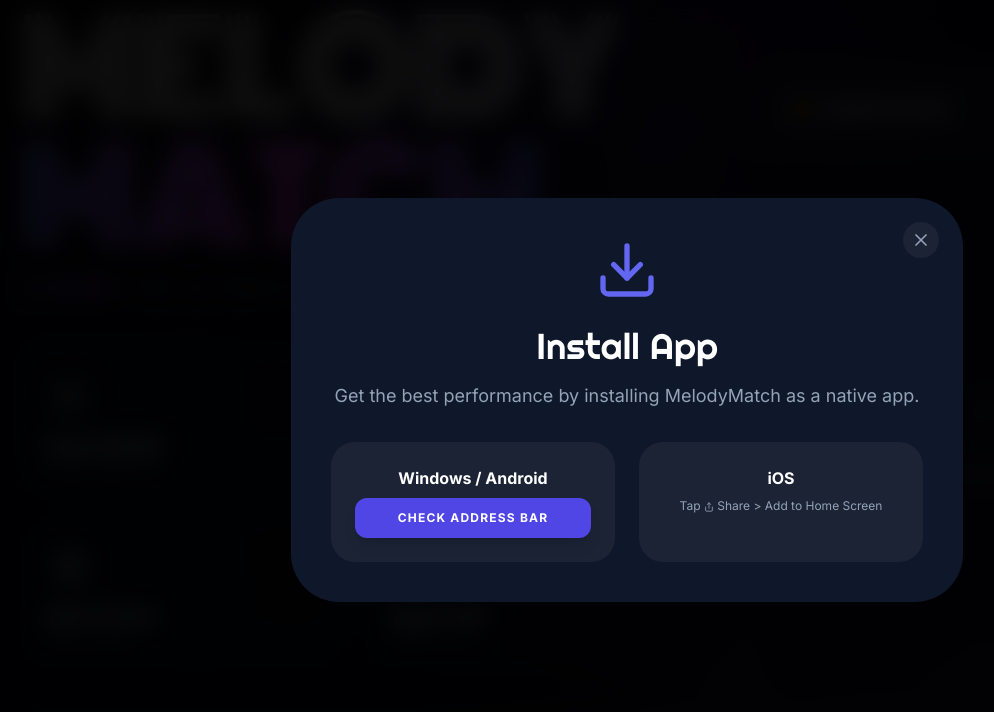
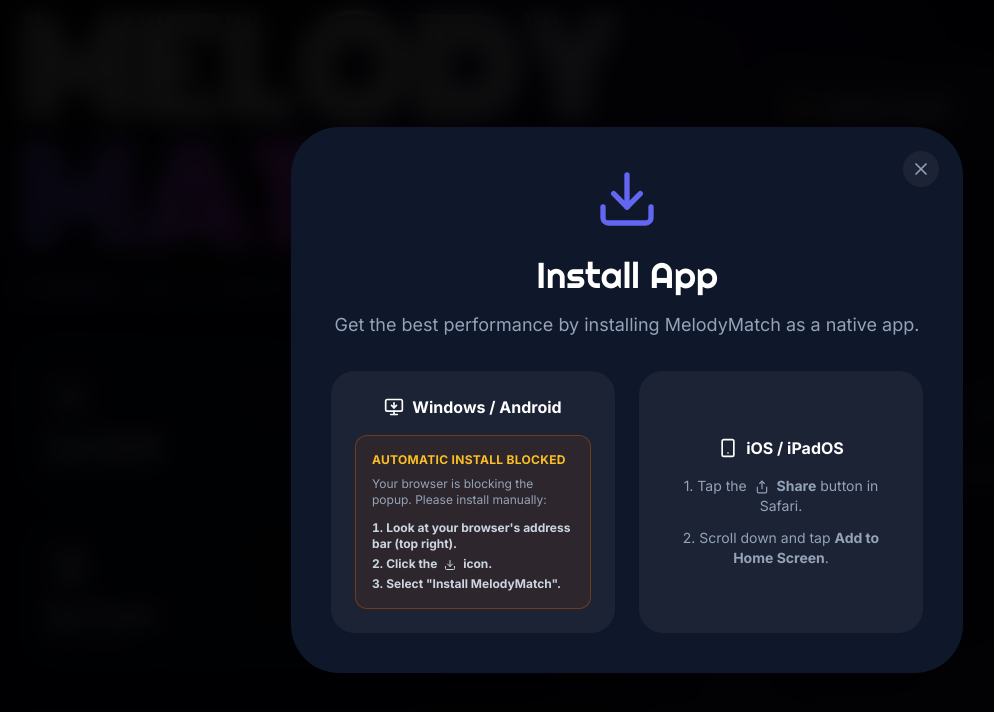
Before and after one commit to mohan0265/MelodyMatch, a React (Vite) app: page / in a window 1280 px wide. Both pictures are taken after a click on the button "INSTALL APP FOR OFFLINE USE". Shown: the part 106-818 px from the top of the page, without its empty margins (13-1007 px from the left). Built offline with nearby package versions, Linux system fonts and the light colour scheme.

Commit message:
Update MelodyMatch

```diff
--- a/App.tsx
+++ b/App.tsx
@@ -60,7 +60,8 @@
   Eye,
   ListMusic,
   RotateCcw,
-  Repeat
+  Repeat,
+  MonitorDown
 } from 'lucide-react';
 
 import { GameResult, GameSet, GameSetSong, GameState, Song, Team, Platform } from './types';
@@ -174,7 +175,6 @@
 
   const [showInstall, setShowInstall] = useState(false);
   const [deferredPrompt, setDeferredPrompt] = useState<any>(null);
-  const [installError, setInstallError] = useState<string | null>(null);
   const [isStandalone, setIsStandalone] = useState(false);
 
   useEffect(() => {
@@ -189,7 +189,7 @@
     const handler = (e: any) => {
         e.preventDefault();
         setDeferredPrompt(e);
-        setInstallError(null);
+        console.log("Install prompt captured");
     };
     window.addEventListener('beforeinstallprompt', handler);
 
@@ -207,10 +207,7 @@
   }, []);
 
   const handleInstallClick = async () => {
-    if (!deferredPrompt) {
-      setInstallError("Browser blocked prompt. Please use the 'Install' icon in your browser address bar.");
-      return;
-    }
+    if (!deferredPrompt) return;
     try {
         deferredPrompt.prompt();
         const { outcome } = await deferredPrompt.userChoice;
@@ -219,7 +216,7 @@
             setShowInstall(false);
         }
     } catch (e) {
-        setInstallError("Installation failed. Please use browser menu.");
+        console.error("Install prompt failed", e);
     }
   };
 
@@ -928,22 +925,34 @@
                <h2 className="text-4xl font-brand mb-4 dark:text-white">Install App</h2>
                <p className="text-lg text-slate-600 dark:text-slate-400 mb-8">Get the best performance by installing MelodyMatch as a native app.</p>
 
-               {installError && (
-                  <div className="mb-6 p-4 bg-rose-100 dark:bg-rose-900/30 text-rose-600 dark:text-rose-200 rounded-xl text-sm font-bold flex items-center gap-2 justify-center">
-                     <AlertCircle size={18} /> {installError}
+               <div className="grid md:grid-cols-2 gap-6">
+                  <div className="p-6 bg-slate-50 dark:bg-white/5 rounded-3xl flex flex-col">
+                     <h4 className="font-bold mb-4 dark:text-white flex items-center justify-center gap-2"><MonitorDown size={20}/> Windows / Android</h4>
+
+                     {/* Smart Install Button Logic */}
+                     {deferredPrompt ? (
+                        <button onClick={handleInstallClick} className="w-full py-4 bg-indigo-600 text-white rounded-xl font-bold uppercase text-xs tracking-widest shadow-lg hover:bg-indigo-500 transition-all active:scale-95 animate-pulse">
+                           Install Now
+                        </button>
+                     ) : (
+                        <div className="text-left bg-amber-50 dark:bg-amber-900/20 p-4 rounded-xl border border-amber-200 dark:border-amber-700/50">
+                           <p className="text-xs font-bold text-amber-700 dark:text-amber-400 mb-2 uppercase tracking-wide">Automatic Install Blocked</p>
+                           <p className="text-xs text-slate-500 dark:text-slate-400 mb-3">Your browser is blocking the popup. Please install manually:</p>
+                           <ol className="list-decimal list-inside text-xs font-bold text-slate-700 dark:text-slate-300 space-y-1">
+                              <li>Look at your browser's address bar (top right).</li>
+                              <li>Click the <Download size={12} className="inline mx-1"/> icon.</li>
+                              <li>Select "Install MelodyMatch".</li>
+                           </ol>
+                        </div>
+                     )}
                   </div>
-               )}
 
-               <div className="grid md:grid-cols-2 gap-6">
-                  <div className="p-6 bg-slate-50 dark:bg-white/5 rounded-3xl">
-                     <h4 className="font-bold mb-2 dark:text-white">Windows / Android</h4>
-                     <button onClick={handleInstallClick} className="w-full py-3 bg-indigo-600 text-white rounded-xl font-bold uppercase text-xs tracking-widest shadow-lg hover:bg-indigo-500 transition-all active:scale-95">
-                        {deferredPrompt ? 'Install Now' : 'Check Address Bar'}
-                     </button>
-                  </div>
-                  <div className="p-6 bg-slate-50 dark:bg-white/5 rounded-3xl">
-                     <h4 className="font-bold mb-2 dark:text-white">iOS</h4>
-                     <p className="text-xs text-slate-500 dark:text-slate-400">Tap <Share size={10} className="inline"/> Share &gt; Add to Home Screen</p>
+                  <div className="p-6 bg-slate-50 dark:bg-white/5 rounded-3xl flex flex-col justify-center">
+                     <h4 className="font-bold mb-4 dark:text-white flex items-center justify-center gap-2"><Smartphone size={20}/> iOS / iPadOS</h4>
+                     <div className="space-y-3">
+                        <p className="text-sm text-slate-500 dark:text-slate-400">1. Tap the <Share size={14} className="inline mx-1"/> <strong>Share</strong> button in Safari.</p>
+                        <p className="text-sm text-slate-500 dark:text-slate-400">2. Scroll down and tap <strong>Add to Home Screen</strong>.</p>
+                     </div>
                   </div>
                </div>
             </div>
```
